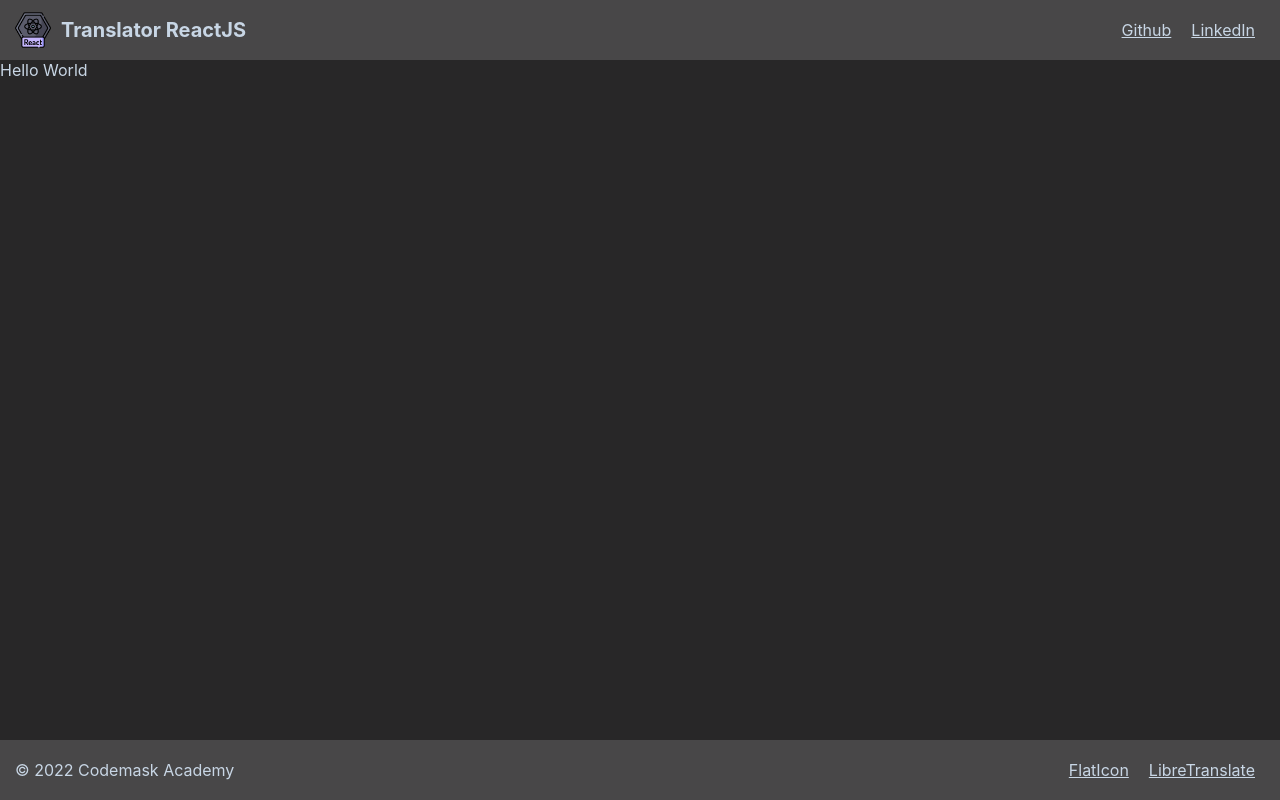
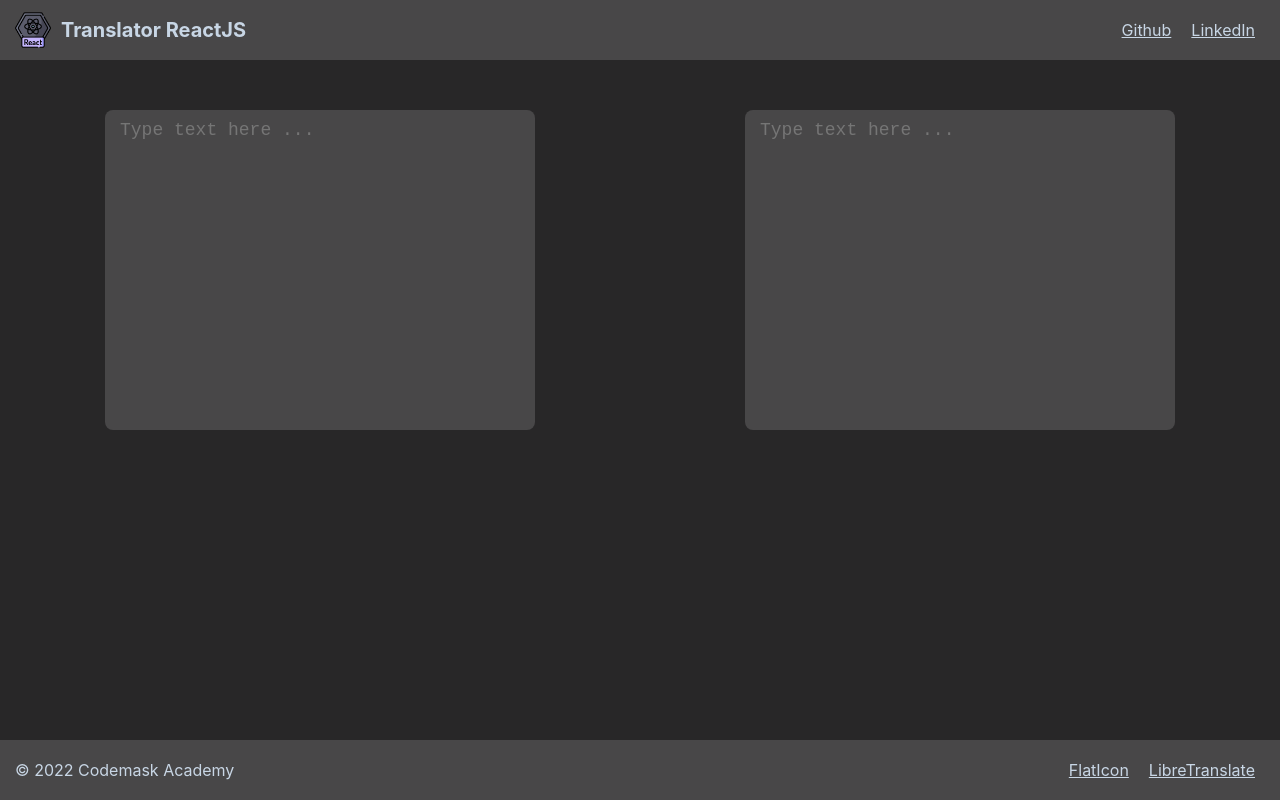
Before and after one commit to TDomagalski/CodemaskAcademy_yt, a React (Vite) app in the folder Kurs Reactjs/translator-reactjs/: page / in a window 1280 px wide. Built offline with nearby package versions, Linux system fonts and the light colour scheme.

Commit message:
feat: add TextInput component to app

```diff
--- a/Kurs Reactjs/translator-reactjs/src/features/translator/TranslatorScreen.tsx
+++ b/Kurs Reactjs/translator-reactjs/src/features/translator/TranslatorScreen.tsx
@@ -1,5 +1,6 @@
 import React from "react";
 import styled from "styled-components";
+import { TextInput } from "lib/components"
 // import { useTranslations } from "lib/hooks";
 
 export const TranslatorScreen: React.FunctionComponent = () => {
@@ -9,7 +10,10 @@ export const TranslatorScreen: React.FunctionComponent = () => {
 	return (
 		// Komponent musi coś zwracać, można ustawić return null. W spanie za pomocą {} dostaje się do hooka useTranslations(), który jest w zmiennej o nazwie T
 		<Container>
-			<span>Hello World</span>
+			<TranslatorContainer>
+				<TextInput />
+				<TextInput />
+			</TranslatorContainer>
 		</Container>
 	);
 };
@@ -20,3 +24,10 @@ const Container = styled.div`
 	flex: 1;
 	color: ${({ theme }) => theme.colors.typography};
 `;
+
+const TranslatorContainer = styled.div`
+	display: flex;
+  	justify-content: space-around;
+  	margin-top: 50px;
+
+`
--- /dev/null
+++ b/Kurs Reactjs/translator-reactjs/src/lib/components/TextInput.tsx
@@ -0,0 +1,19 @@
+import styled from "styled-components";
+
+export const TextInput = () => {
+    return (
+        <Input placeholder="Type text here ..." />
+    )
+}
+
+const Input = styled.textarea`
+    background-color: ${({ theme }) => theme.colors.input};
+    color: ${({ theme }) => theme.colors.typography};
+    border: none;
+    border-radius: 8px;
+    height: 300px;
+  	width: 400px;
+    resize: none;
+    font-size: 18px;
+    padding: 10px 15px;
+`
--- a/Kurs Reactjs/translator-reactjs/src/lib/components/index.ts
+++ b/Kurs Reactjs/translator-reactjs/src/lib/components/index.ts
@@ -1,2 +1,3 @@
 export { Header } from "./Header";
 export { Footer } from "./Footer";
+export { TextInput } from "./TextInput";
```
